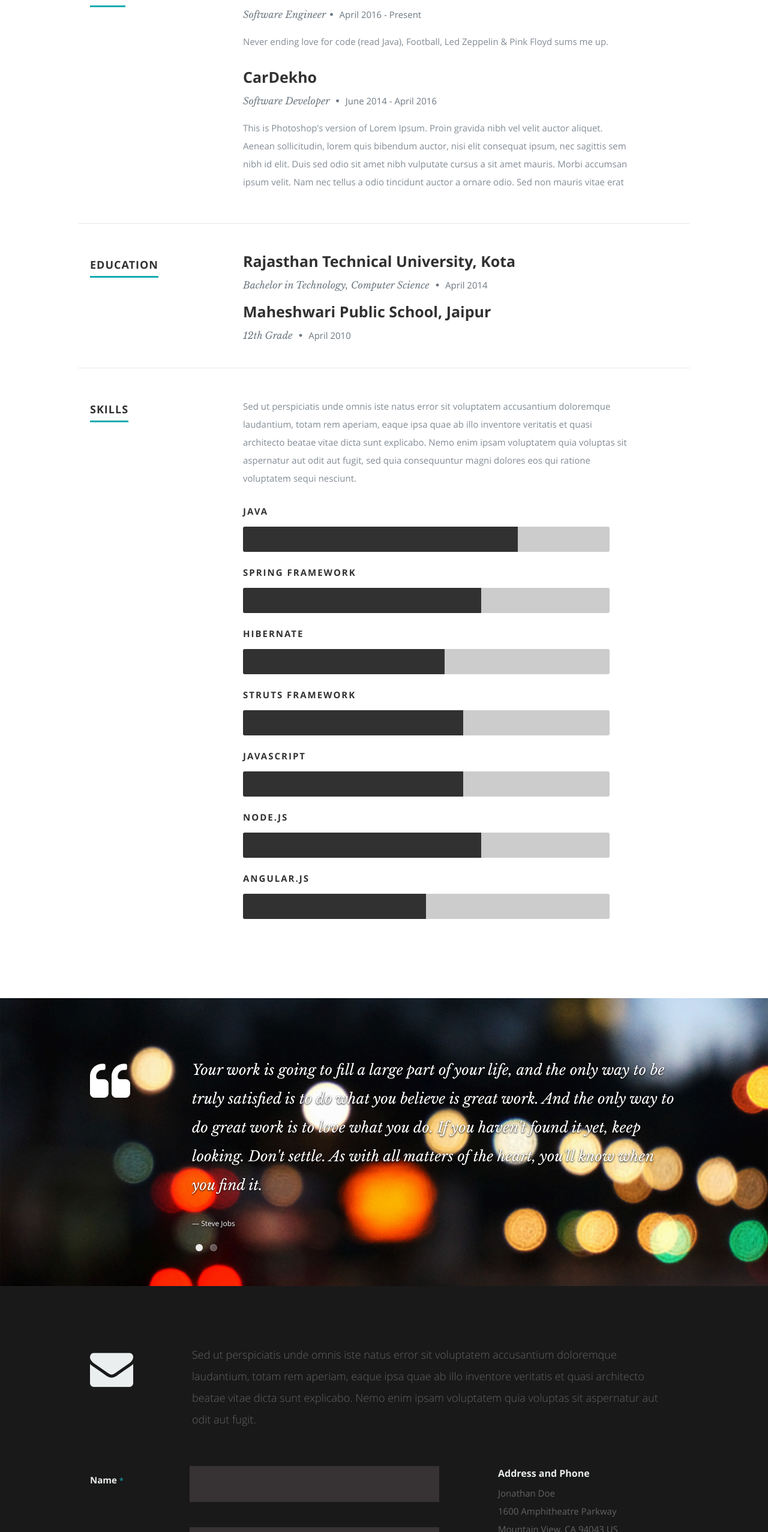
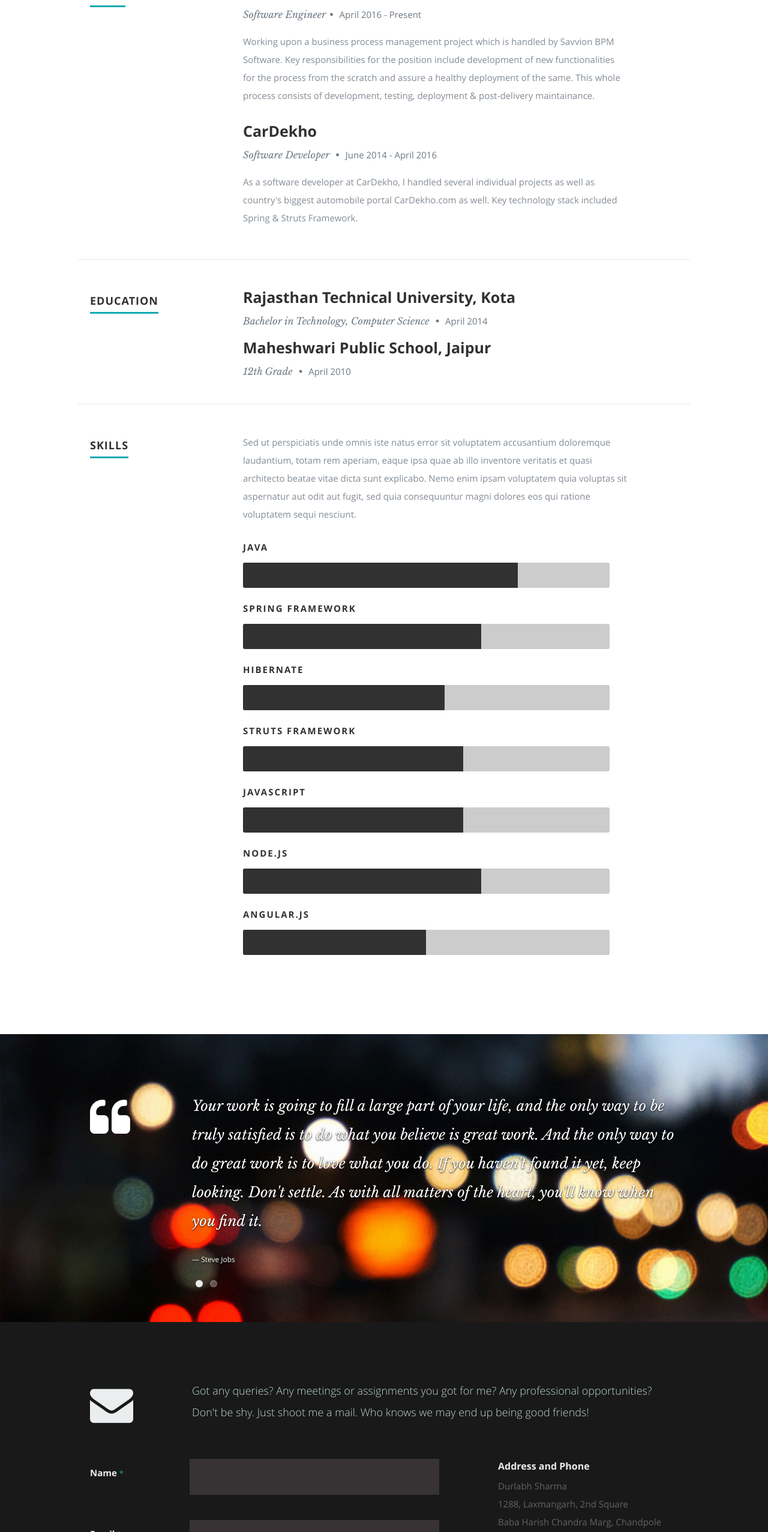
Before and after one commit to layzbot/durlabhsharma-site, a website: page views/pages/index.html in a window 1280 px wide. Shown: the part 1616-4170 px from the top of the page at 60% size. Drawn offline with nearby package versions, Linux system fonts and the light colour scheme; files that its build step writes are made by us from their sources; files whose address does not match are found by name.

Commit message:
UI Changes

```diff
--- a/public/css/layout.css
+++ b/public/css/layout.css
@@ -849,6 +849,7 @@ call-to-action .button {
 #contact p.lead {
    font: 18px/36px 'opensans-light', sans-serif;
    padding-right: 3%;
+   color: #c3d6d6;
 }
 #contact .header-col { padding-top: 6px; }
 
--- a/views/pages/index.html
+++ b/views/pages/index.html
@@ -152,7 +152,7 @@
                   <h3>Pratham Software</h3>
                   <p class="info">Software Engineer<span>&bull;</span> <em class="date">April 2016 - Present</em></p>
 
-                  <p>Never ending love for code (read Java), Football, Led Zeppelin &amp; Pink Floyd sums me up.
+                  <p>Working upon a business process management project which is handled by Savvion BPM Software. Key responsibilities for the position include development of new functionalities for the process from the scratch and assure a healthy deployment of the same. This whole process consists of development, testing, deployment &amp; post-delivery maintainance.
                   </p>
 
                </div>
@@ -167,10 +167,7 @@
                   <p class="info">Software Developer <span>&bull;</span> <em class="date">June 2014 - April 2016</em></p>
 
                   <p>
-                  This is Photoshop's version  of Lorem Ipsum. Proin gravida nibh vel velit auctor aliquet.
-                  Aenean sollicitudin, lorem quis bibendum auctor, nisi elit consequat ipsum, nec sagittis sem
-                  nibh id elit. Duis sed odio sit amet nibh vulputate cursus a sit amet mauris. Morbi accumsan
-                  ipsum velit. Nam nec tellus a odio tincidunt auctor a ornare odio. Sed non  mauris vitae erat
+                  As a software developer at CarDekho, I handled several individual projects as well as country's biggest automobile portal CarDekho.com as well. Key technology stack included Spring &amp; Struts Framework.
                   </p>
 
                </div>
@@ -508,9 +505,7 @@
 
             <div class="ten columns">
 
-                  <p class="lead">Sed ut perspiciatis unde omnis iste natus error sit voluptatem accusantium doloremque laudantium, totam rem aperiam,
-                  eaque ipsa quae ab illo inventore veritatis et quasi architecto beatae vitae dicta sunt explicabo. Nemo enim ipsam
-                  voluptatem quia voluptas sit aspernatur aut odit aut fugit.
+                  <p class="lead">Got any queries? Any meetings or assignments you got for me? Any professional opportunities? Don't be shy. Just shoot me a mail. Who knows we may end up being good friends!
                   </p>
 
             </div>
@@ -570,16 +565,19 @@
                <div class="widget widget_contact">
 
 					   <h4>Address and Phone</h4>
-					   <p class="address">
-						   Jonathan Doe<br>
-						   1600 Amphitheatre Parkway <br>
-						   Mountain View, CA 94043 US<br>
-						   <span>(123) 456-7890</span>
+					   <span>Durlabh Sharma</span><br/>
+						   <span>1288, Laxmangarh, 2nd Square<br/>
+								 Baba Harish Chandra Marg,
+								 Chandpole Bazar, Jaipur<br/>
+								 302001<br/>
+								 Rajasthan, India
+                     </span><br>
+						   <span>(+91) 8290-377-370</span><br>
 					   </p>
 
 				   </div>
 
-               <div class="widget widget_tweets">
+         <!--      <div class="widget widget_tweets">
 
                   <h4 class="widget-title">Latest Tweets</h4>
 
@@ -602,7 +600,7 @@
                      </li>
                   </ul>
 
-		         </div>
+		         </div> -->
 
             </aside>
 
```
